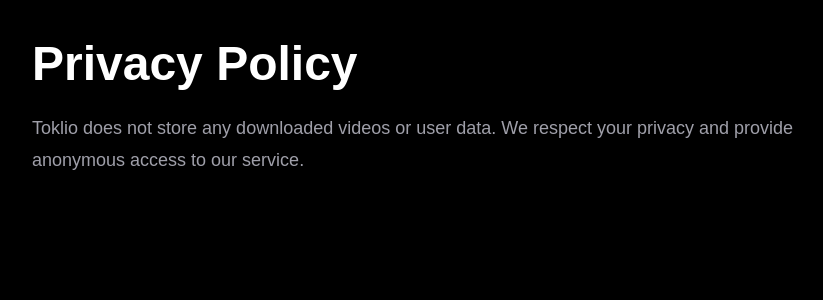
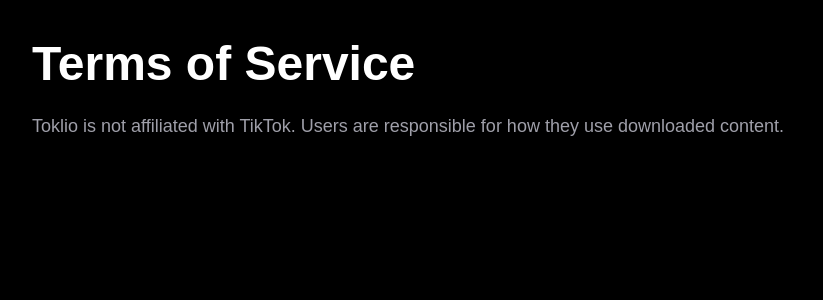
Before and after one commit to Felliny0/Toklio, a Next.js app: page /terms in a window 1280 px wide. Shown: the top 300 px of the page, without its empty margins (8-831 px from the left). Built offline with nearby package versions, Linux system fonts and the light colour scheme.

Commit message:
fix term

```diff
--- a/app/terms/page.tsx
+++ b/app/terms/page.tsx
@@ -1,14 +1,8 @@
-export default function Privacy() {
+export default function TermsPage() {
   return (
     <main className="min-h-screen bg-black text-white p-10">
-      <h1 className="text-5xl font-black mb-6">
-        Privacy Policy
-      </h1>
-
-      <p className="text-zinc-400 text-lg leading-8 max-w-3xl">
-        Toklio does not store any downloaded videos or user data.
-        We respect your privacy and provide anonymous access to our service.
-      </p>
+      <h1 className="text-5xl font-black mb-6">Terms of Service</h1>
+      <p className="text-zinc-400 text-lg">Toklio is not affiliated with TikTok. Users are responsible for how they use downloaded content.</p>
     </main>
   )
 }
```
